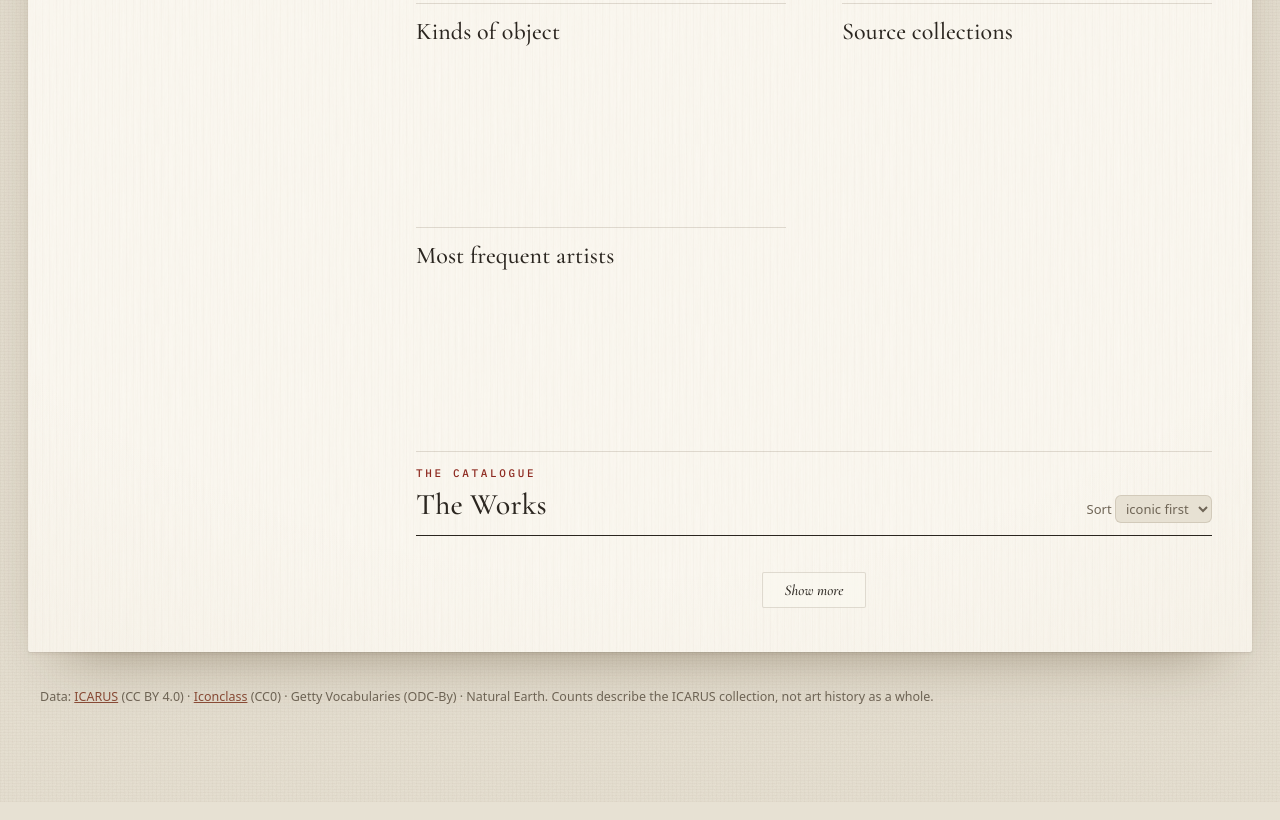
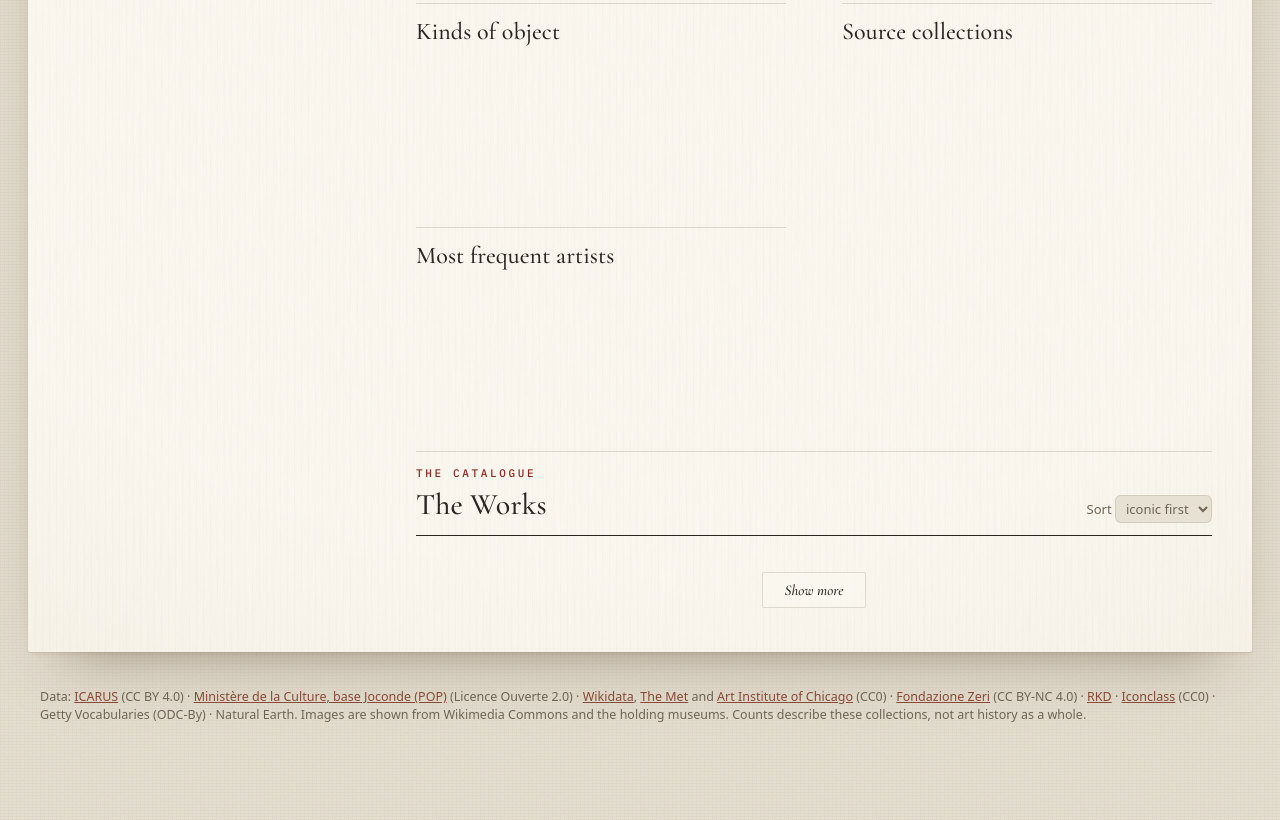
Before and after one commit to Farechiga/daedalus-thread, a plain HTML site: page web/index.html in a window 1280 px wide. Shown: the part 843-1663 px from the top of the page. Drawn offline with nearby package versions, Linux system fonts and the light colour scheme; no server answers.

Commit message:
Go public: robots.txt, full source credits in the footer, deployment notes
Co-Authored-By: Claude Opus 5.5 <noreply@anthropic.com>

```diff
--- a/web/index.html
+++ b/web/index.html
@@ -4,7 +4,7 @@
   <meta charset="utf-8">
   <meta name="viewport" content="width=device-width, initial-scale=1">
   <title>Daedalus Thread</title>
-  <meta name="description" content="Explore 477,569 artworks through their subjects: Christian art, classical myth, animals, allegory and landscape.">
+  <meta name="description" content="Explore over 650,000 artworks through their subjects: Christian art, classical myth, animals, allegory and landscape.">
   <link rel="icon" type="image/png" sizes="32x32" href="/assets/favicon-32.png">
   <link rel="apple-touch-icon" href="/assets/apple-touch-icon.png">
   <meta name="theme-color" content="#e7e1d3">
@@ -148,8 +148,11 @@
 
   <footer class="foot">
     Data: <a href="https://zenodo.org/records/18980670">ICARUS</a> (CC BY 4.0) ·
-    <a href="https://iconclass.org/">Iconclass</a> (CC0) · Getty Vocabularies (ODC-By) · Natural Earth.
-    Counts describe the ICARUS collection, not art history as a whole.
+    <a href="https://pop.culture.gouv.fr/">Ministère de la Culture, base Joconde (POP)</a> (Licence Ouverte 2.0) ·
+    <a href="https://www.wikidata.org/">Wikidata</a>, <a href="https://www.metmuseum.org/">The Met</a> and
+    <a href="https://www.artic.edu/">Art Institute of Chicago</a> (CC0) · <a href="https://catalogo.fondazionezeri.unibo.it/">Fondazione Zeri</a> (CC BY-NC 4.0) ·
+    <a href="https://rkd.nl/">RKD</a> · <a href="https://iconclass.org/">Iconclass</a> (CC0) · Getty Vocabularies (ODC-By) · Natural Earth.
+    Images are shown from Wikimedia Commons and the holding museums. Counts describe these collections, not art history as a whole.
   </footer>
 </body>
 </html>
```
Also changed, not shown: web/robots.txt (added), 1 other file.
